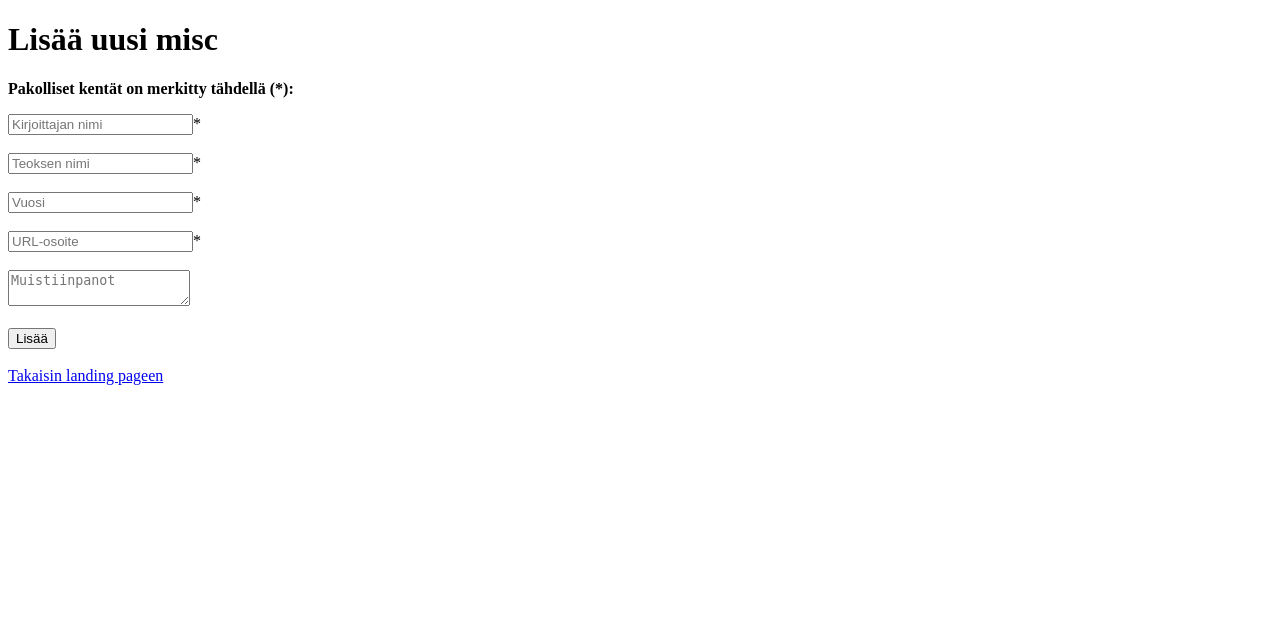
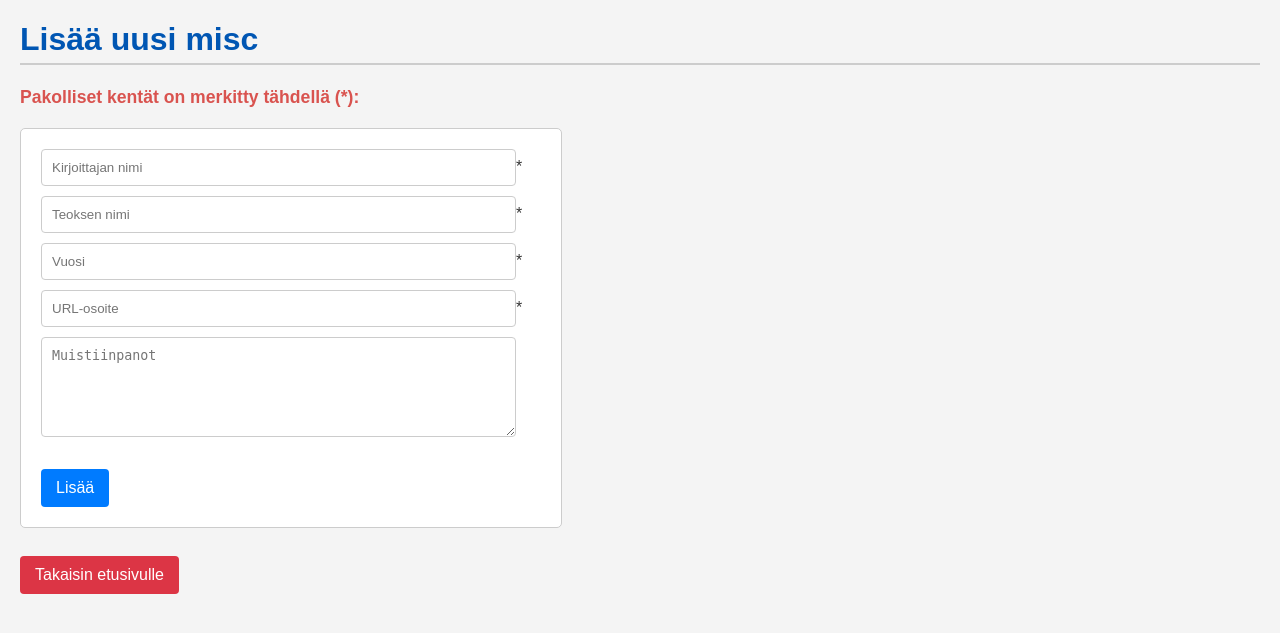
Before and after one commit to fiiahaav/Miniprojekti-ryhm-1, a Flask app: page /add_misc in a window 1280 px wide. Shown: the top 633 px of the page. Run offline with Flask 3, Linux system fonts and the light colour scheme; some libraries are stand-ins or nearby versions.

Commit message:
lisätty style.css, vähän siistimpi UI

```diff
--- a/src/static/style.css
+++ b/src/static/style.css
@@ -1,5 +1,5 @@
 body {
-    font-family: Arial, sans-serif;
+    font-family: 'Montserrat', sans-serif;
     background-color: #f4f4f4;
     color: #333;
     margin: 20px;
@@ -10,6 +10,7 @@ h1, h2 {
     color: #0056b3;
     border-bottom: 2px solid #ccc;
     padding-bottom: 5px;
+    font-weight: 700;
 }
 
 ul {
@@ -17,6 +18,7 @@ ul {
     padding: 0;
 }
 
+/* Tyyli yksittäiselle lähde-elementille (index.html) */
 ul p {
     background-color: #fff;
     border: 1px solid #ddd;
@@ -33,6 +35,7 @@ strong {
     color: #333;
 }
 
+/* Lomakkeiden peruskehys */
 form {
     background-color: #fff;
     padding: 20px;
@@ -42,8 +45,10 @@ form {
     margin-top: 20px;
 }
 
-input[type="text"], input[type="number"], textarea, select {
-    width: 100%;
+/* Lomakekentät */
+input[type="text"], input[type="number"], input[type="url"], textarea, select {
+
+    width: 95%;
     padding: 10px;
     margin-bottom: 10px;
     border: 1px solid #ccc;
@@ -56,6 +61,7 @@ textarea {
     height: 100px;
 }
 
+/* Tyyli "Lisää" painikkeelle (Sininen) */
 button[type="submit"] {
     background-color: #007bff;
     color: white;
@@ -71,10 +77,30 @@ button[type="submit"]:hover {
     background-color: #0056b3;
 }
 
-/* Tyyli pakolliset kentät -tekstille */
+/* Tyyli pakolliset kentät (*) -ohjetekstille */
 p strong {
     color: #d9534f;
     font-weight: bold;
     margin-bottom: 15px;
-    display: inline; /* Palautetaan normaaliksi inline-elementiksi */
+    display: inline;
 }
+
+/* Tyyli "Takaisin" -linkille (Punainen painike) */
+.button-link {
+    display: inline-block;
+    background-color: #dc3545; /* Punainen tausta */
+    color: white;
+    padding: 10px 15px;
+    border: none;
+    border-radius: 4px;
+    cursor: pointer;
+    font-size: 1em;
+    text-decoration: none;
+    text-align: center;
+    transition: background-color 0.3s ease;
+    margin-top: 10px;
+}
+
+.button-link:hover {
+    background-color: #c82333; /* Tummempi punainen hover-tilaan */
+}
--- a/src/templates/add_misc.html
+++ b/src/templates/add_misc.html
@@ -2,21 +2,24 @@
 <html>
 <head>
     <title>Lisää misc</title>
+    <link rel="stylesheet" href="{{ url_for('static', filename='style.css') }}">
 </head>
 <body>
     <h1>Lisää uusi misc</h1>
 
     <p><strong>Pakolliset kentät on merkitty tähdellä (*):</strong></p>
     <form method="POST">
-        <input type="text" name="name" placeholder="Kirjoittajan nimi" required>*<br><br>
-        <input type="text" name="title" placeholder="Teoksen nimi" required>*<br><br>
-        <input type="number" name="year" placeholder="Vuosi" required>*<br><br>
-        <input type="url" name="url" placeholder="URL-osoite" required>*<br><br>
+        <input type="text" name="name" placeholder="Kirjoittajan nimi" required>*<br>
+        <input type="text" name="title" placeholder="Teoksen nimi" required>*<br>
+        <input type="number" name="year" placeholder="Vuosi" required>*<br>
+        <input type="url" name="url" placeholder="URL-osoite" required>*<br>
+
         <textarea name="notes" placeholder="Muistiinpanot"></textarea><br><br>
+
         <button type="submit">Lisää</button>
     </form>
 
     <br>
-    <a href="{{ url_for('index') }}">Takaisin landing pageen</a>
+    <a href="{{ url_for('index') }}" class="button-link">Takaisin etusivulle</a>
 </body>
 </html>
--- a/src/templates/index.html
+++ b/src/templates/index.html
@@ -2,11 +2,12 @@
 <html>
 <head>
     <title>Lähde Kirjasto</title>
+    <link rel="stylesheet" href="{{ url_for('static', filename='style.css') }}">
 </head>
 <body>
     <h1>Lähde Kirjasto</h1>
 
-    <h2>Kaikki lähteet (ole hyvä)</h2>
+    <h2>Kaikki lähteet (ole hyvä) ( ͡° ͜ʖ ͡°)_/¯</h2>
     <ul>
         <h3>Artikkelit:</h3>
         {% for art in articles %}
```
Also changed, not shown: src/templates/add_article.html (+7 -4 lines), src/templates/add_book.html (+7 -4 lines), src/templates/add_inproceedings.html (+8 -5 lines).
